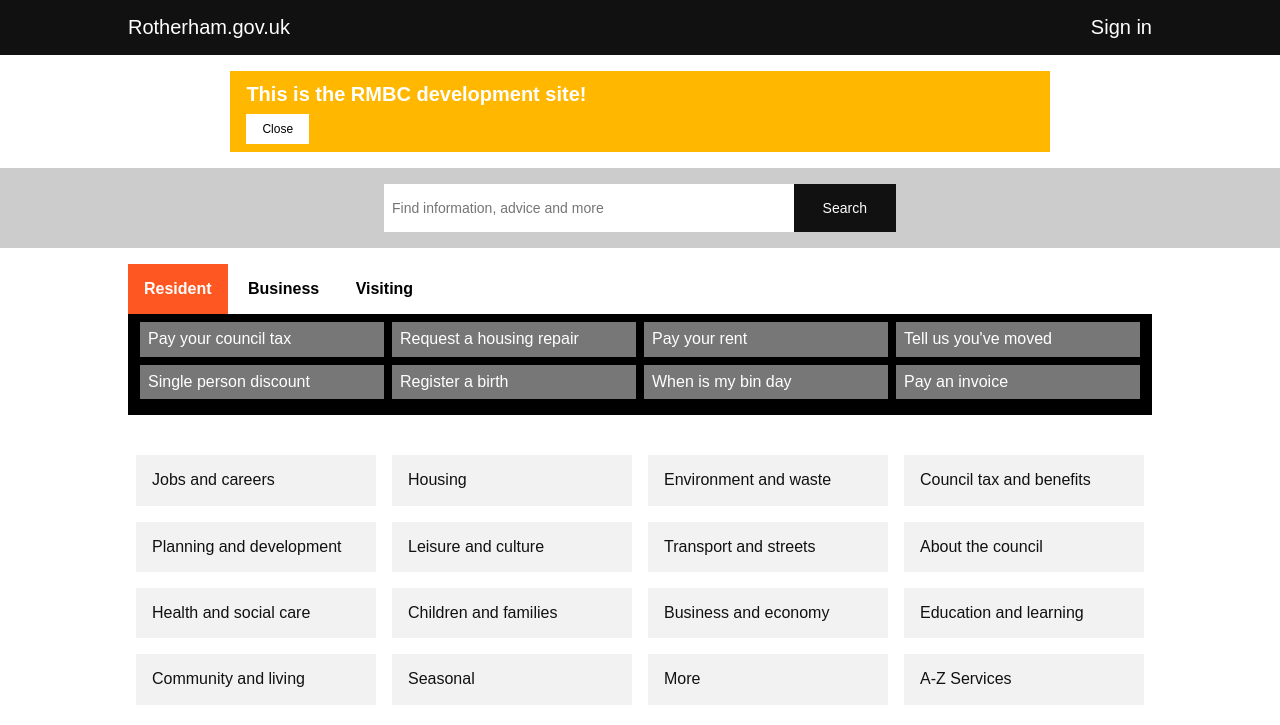
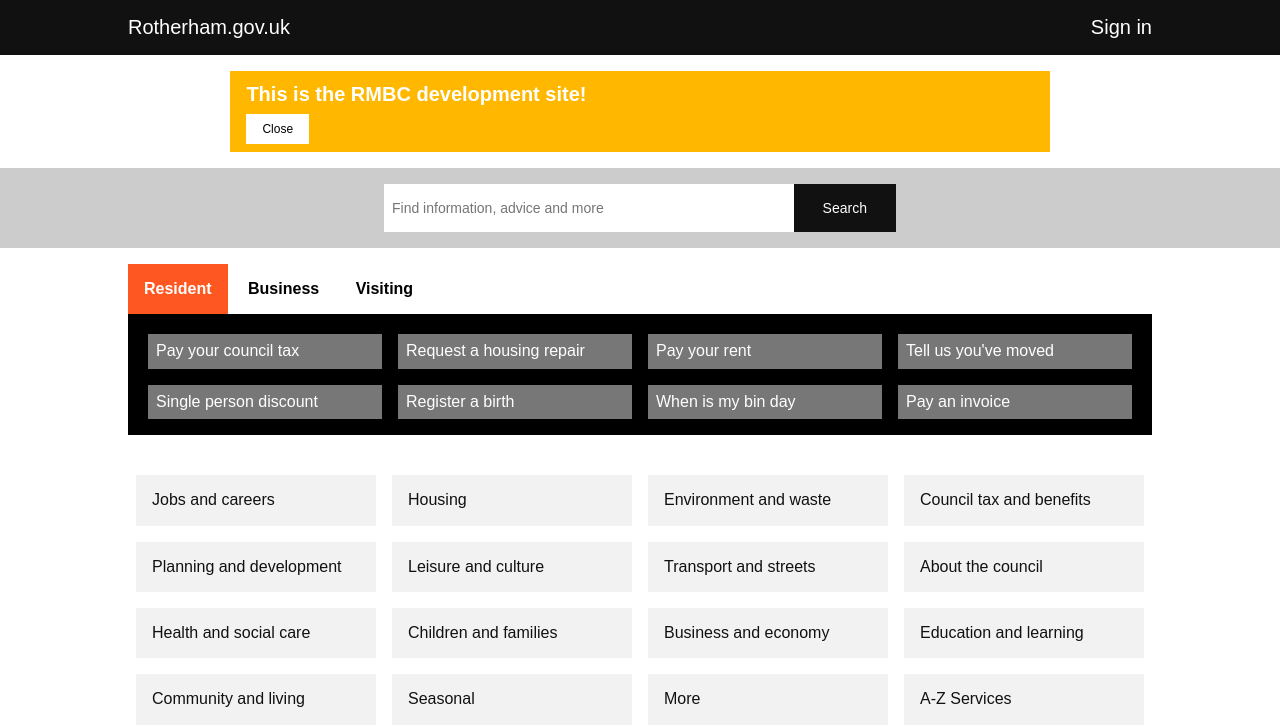
Before and after one commit to jnkly/rmbc-dev, a Jekyll site: the page built from index.md, in a window 1280 px wide. Shown: the top 725 px of the page. Built offline with Jekyll 4.4.1, drawn with Linux system fonts in a browser that asks for light colours; grey boxes are pictures that could not be loaded.

Commit message:
Update top-tasks.html

```diff
--- a/_includes/top-tasks.html
+++ b/_includes/top-tasks.html
@@ -1,88 +1,88 @@
     <section class="pa3">
       <div class="cf mw8 center">
         <input checked class="top-task--input" id="tab1" name="tabs" type="radio"> <label class="top-task--label" for="tab1">Resident</label> <input class="top-task--input" id="tab2" name="tabs" type="radio"> <label class="top-task--label" for="tab2">Business</label> <input class="top-task--input" id="tab3" name="tabs" type="radio"> <label class="top-task--label" for="tab3">Visiting</label>
-      <div class="top-task cf pa2">
+        <div class="top-task cf pv2">
           <div id="resident">
-          <ul class="ma0 pa0">
-            <li class="mb2 list fl w-100 w-50-m w-25-l">
-              <a class="db pa2 mh1 bg-gray white no-underline dim" href="#">Pay your council tax</a>
-            </li>
-            <li class="mb2 list fl w-100 w-50-m w-25-l">
-              <a class="db pa2 mh1 bg-gray white no-underline dim" href="#">Request a housing repair</a>
-            </li>
-            <li class="mb2 list fl w-100 w-50-m w-25-l">
-              <a class="db pa2 mh1 bg-gray white no-underline dim" href="#">Pay your rent</a>
-            </li>
-            <li class="mb2 list fl w-100 w-50-m w-25-l">
-              <a class="db pa2 mh1 bg-gray white no-underline dim" href="#">Tell us you've moved</a>
-            </li>
-            <li class="mb2 list fl w-100 w-50-m w-25-l">
-              <a class="db pa2 mh1 bg-gray white no-underline dim" href="#">Single person discount</a>
-            </li>
-            <li class="mb2 list fl w-100 w-50-m w-25-l">
-              <a class="db pa2 mh1 bg-gray white no-underline dim" href="#">Register a birth</a>
-            </li>
-            <li class="mb2 list fl w-100 w-50-m w-25-l">
-              <a class="db pa2 mh1 bg-gray white no-underline dim" href="#">When is my bin day</a>
+            <ul class="ma1 ph2">
+              <li class="list fl w-100 w-50-m w-25-l">
+                <a class="ma2 db f6 f5-m f5-l pa2 bg-gray white no-underline dim" href="#">Pay your council tax</a>
               </li>
               <li class="list fl w-100 w-50-m w-25-l">
-              <a class="db pa2 mh1 bg-gray white no-underline dim" href="#">Pay an invoice</a>
+                <a class="ma2 db f6 f5-m f5-l pa2 bg-gray white no-underline dim" href="#">Request a housing repair</a>
+              </li>
+              <li class="list fl w-100 w-50-m w-25-l">
+                <a class="ma2 db f6 f5-m f5-l pa2 bg-gray white no-underline dim" href="#">Pay your rent</a>
+              </li>
+              <li class="list fl w-100 w-50-m w-25-l">
+                <a class="ma2 db f6 f5-m f5-l pa2 bg-gray white no-underline dim" href="#">Tell us you've moved</a>
+              </li>
+              <li class="list fl w-100 w-50-m w-25-l">
+                <a class="ma2 db f6 f5-m f5-l pa2 bg-gray white no-underline dim" href="#">Single person discount</a>
+              </li>
+              <li class="list fl w-100 w-50-m w-25-l">
+                <a class="ma2 db f6 f5-m f5-l pa2 bg-gray white no-underline dim" href="#">Register a birth</a>
+              </li>
+              <li class="list fl w-100 w-50-m w-25-l">
+                <a class="ma2 db f6 f5-m f5-l pa2 bg-gray white no-underline dim" href="#">When is my bin day</a>
+              </li>
+              <li class="list fl w-100 w-50-m w-25-l">
+                <a class="ma2 db f6 f5-m f5-l pa2 bg-gray white no-underline dim" href="#">Pay an invoice</a>
               </li>
             </ul>
           </div>
           <div id="business">
-          <ul class="ma0 pa0">
-            <li class="mb2 list fl w-100 w-50-m w-25-l">
-              <a class="db pa2 mh1 bg-gray white no-underline dim" href="#">Pay business rates</a>
+            <ul class="ma1 ph2">
+              <li class="list fl w-100 w-50-m w-third-l">
+                <a class="ma2 db f6 f5-m f5-l pa2 bg-gray white no-underline dim" href="#">Pay business rates</a>
               </li>
-            <li class="mb2 list fl w-100 w-50-m w-25-l">
-              <a class="db pa2 mh1 bg-gray white no-underline dim" href="#">Apply for business rates discount</a>
+              <li class="list fl w-100 w-50-m w-third-l">
+                <a class="ma2 db f6 f5-m f5-l pa2 bg-gray white no-underline dim" href="#">Apply for business rates discount</a>
               </li>
-            <li class="mb2 list fl w-100 w-50-m w-25-l">
-              <a class="db pa2 mh1 bg-gray white no-underline dim" href="#">Tell us your business is moving or changing</a>
+              <li class="list fl w-100 w-50-m w-third-l">
+                <a class="ma2 db f6 f5-m f5-l pa2 bg-gray white no-underline dim" href="#">Tell us your business is moving</a>
               </li>
-            <li class="mb2 list fl w-100 w-50-m w-25-l">
-              <a class="db pa2 mh1 bg-gray white no-underline dim" href="#">Invest in Rotherham</a>
+              <li class="list fl w-100 w-50-m w-third-l">
+                <a class="ma2 db f6 f5-m f5-l pa2 bg-gray white no-underline dim" href="#">Invest in Rotherham</a>
               </li>
-            <li class="mb2 list fl w-100 w-50-m w-25-l">
-              <a class="db pa2 mh1 bg-gray white no-underline dim" href="#">Landlord services</a>
+              <li class="list fl w-100 w-50-m w-third-l">
+                <a class="ma2 db f6 f5-m f5-l pa2 bg-gray white no-underline dim" href="#">Landlord services</a>
               </li>
-            <li class="mb2 list fl w-100 w-50-m w-25-l">
-              <a class="db pa2 mh1 bg-gray white no-underline dim" href="#">Planning applications</a>
+              <li class="list fl w-100 w-50-m w-third-l">
+                <a class="ma2 db f6 f5-m f5-l pa2 bg-gray white no-underline dim" href="#">Planning applications</a>
               </li>
-            <li class="mb2 list fl w-100 w-50-m w-25-l">
-              <a class="db pa2 mh1 bg-gray white no-underline dim" href="#">Business waste</a>
+              <li class="list fl w-100 w-50-m w-third-l">
+                <a class="ma2 db f6 f5-m f5-l pa2 bg-gray white no-underline dim" href="#">Business waste</a>
               </li>
-            <li class="list fl w-100 w-50-m w-25-l">
-              <a class="db pa2 mh1 bg-gray white no-underline dim" href="#">Supply to the council</a>
+              <li class="list fl w-100 w-50-m w-third-l">
+                <a class="ma2 db f6 f5-m f5-l pa2 bg-gray white no-underline dim" href="#">Supply to the council</a>
               </li>
             </ul>
           </div>
           <div id="visiting">
-          <ul class="ma0 pa0">
-            <li class="mb2 list fl w-100 w-50-m w-25-l">
-              <a class="db pa2 mh1 bg-gray white no-underline dim" href="#">Getting here</a>
-            </li>
-            <li class="mb2 list fl w-100 w-50-m w-25-l">
-              <a class="db pa2 mh1 bg-gray white no-underline dim" href="#">Car parks</a>
-            </li>
-            <li class="mb2 list fl w-100 w-50-m w-25-l">
-              <a class="db pa2 mh1 bg-gray white no-underline dim" href="#">Parks and green spaces</a>
-            </li>
-            <li class="mb2 list fl w-100 w-50-m w-25-l">
-              <a class="db pa2 mh1 bg-gray white no-underline dim" href="#">Tourism and things to do</a>
-            </li>
-            <li class="mb2 list fl w-100 w-50-m w-25-l">
-              <a class="db pa2 mh1 bg-gray white no-underline dim" href="#">Rotherham Show</a>
-            </li>
-            <li class="mb2 list fl w-100 w-50-m w-25-l">
-              <a class="db pa2 mh1 bg-gray white no-underline dim" href="#">Sports centres</a>
-            </li>
-            <li class="mb2 list fl w-100 w-50-m w-25-l">
-              <a class="db pa2 mh1 bg-gray white no-underline dim" href="#">Clifton Park and Museum</a>
+            <ul class="ma1 ph2">
+              <li class="list fl w-100 w-50-m w-25-l">
+                <a class="ma2 db f6 f5-m f5-l pa2 bg-gray white no-underline dim" href="#">Getting here</a>
               </li>
               <li class="list fl w-100 w-50-m w-25-l">
-              <a class="db pa2 mh1 bg-gray white no-underline dim" href="#">Boston Castle</a>
+                <a class="ma2 db f6 f5-m f5-l pa2 bg-gray white no-underline dim" href="#">Car parks</a>
+              </li>
+              <li class="list fl w-100 w-50-m w-25-l">
+                <a class="ma2 db f6 f5-m f5-l pa2 bg-gray white no-underline dim" href="#">Parks and green spaces</a>
+              </li>
+              <li class="list fl w-100 w-50-m w-25-l">
+                <a class="ma2 db f6 f5-m f5-l pa2 bg-gray white no-underline dim" href="#">Tourism and things to do</a>
+              </li>
+              <li class="list fl w-100 w-50-m w-25-l">
+                <a class="ma2 db f6 f5-m f5-l pa2 bg-gray white no-underline dim" href="#">Rotherham Show</a>
+              </li>
+              <li class="list fl w-100 w-50-m w-25-l">
+                <a class="ma2 db f6 f5-m f5-l pa2 bg-gray white no-underline dim" href="#">Sports centres</a>
+              </li>
+              <li class="list fl w-100 w-50-m w-25-l">
+                <a class="ma2 db f6 f5-m f5-l pa2 bg-gray white no-underline dim" href="#">Clifton Park and Museum</a>
+              </li>
+              <li class="list fl w-100 w-50-m w-25-l">
+                <a class="ma2 db f6 f5-m f5-l pa2 bg-gray white no-underline dim" href="#">Boston Castle</a>
               </li>
             </ul>
           </div>
```
Lines whose indentation alone changed are shown as unchanged.
